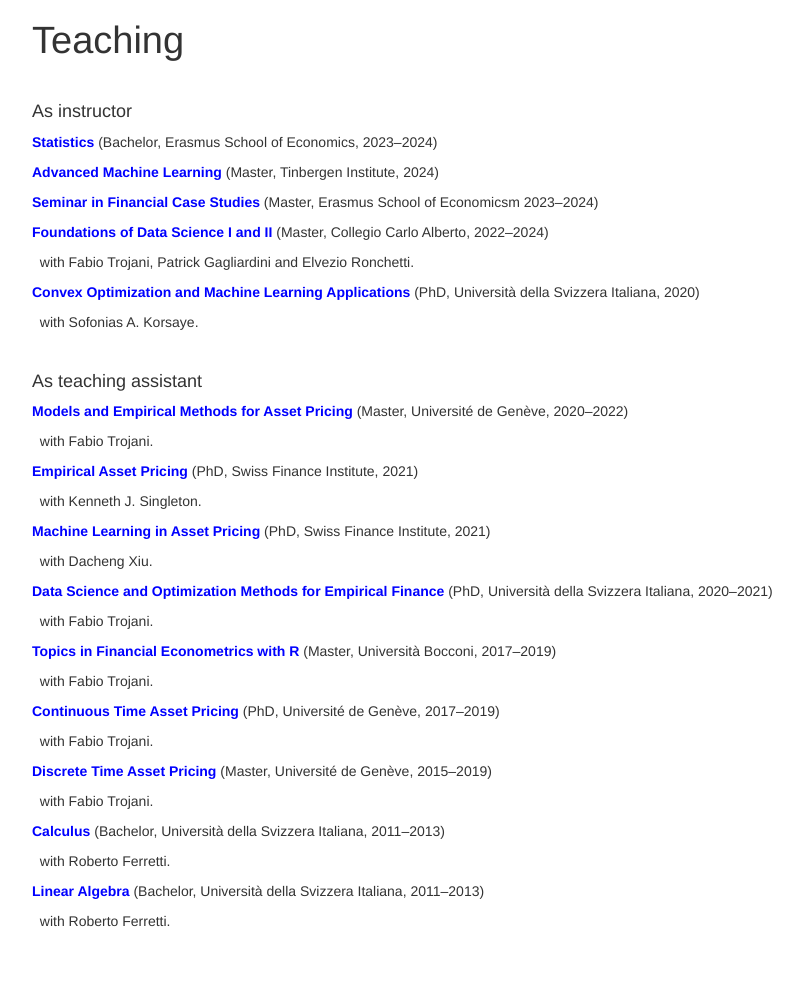
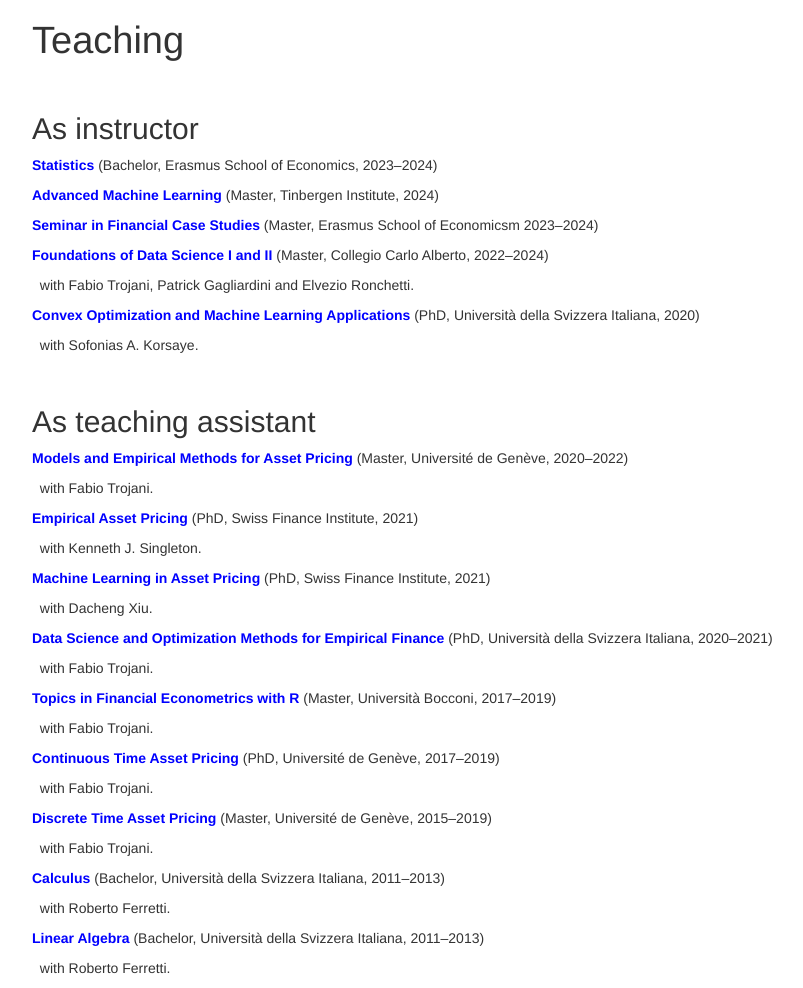
Before and after one commit to a91quaini/a91quaini.github.io, a Jekyll site: the page _pages/teaching.html, which Jekyll copies as it is, in a window 1280 px wide. Shown: the whole page, without its empty margins (153-956 px from the left). Built offline with Jekyll 4.4.1, drawn with Linux system fonts in a browser that asks for light colours; before the commit the page ends 941 px from its top, so only the background shows below that.

Commit message:
increase font in teaching titles

```diff
--- a/_pages/teaching.html
+++ b/_pages/teaching.html
@@ -354,8 +354,8 @@ display: none;
 
 
 <p><br></p>
-<div id="as-instructor" class="section level4">
-<h4>As instructor</h4>
+<div id="as-instructor" class="section level2">
+<h2>As instructor</h2>
 <p><span style="color:blue"><strong>Statistics</strong> </span>
 (Bachelor, Erasmus School of Economics, 2023–2024)</p>
 <p><span style="color:blue"><strong>Advanced Machine Learning</strong>
@@ -372,8 +372,8 @@ Italiana, 2020)</p>
 <p>  with Sofonias A. Korsaye.</p>
 <p><br></p>
 </div>
-<div id="as-teaching-assistant" class="section level4">
-<h4>As teaching assistant</h4>
+<div id="as-teaching-assistant" class="section level2">
+<h2>As teaching assistant</h2>
 <p><span style="color:blue"><strong>Models and Empirical Methods for
 Asset Pricing</strong> </span> (Master, Université de Genève,
 2020–2022)</p>
```
Also changed, not shown: _pages/teaching.md (+2 -2 lines).
